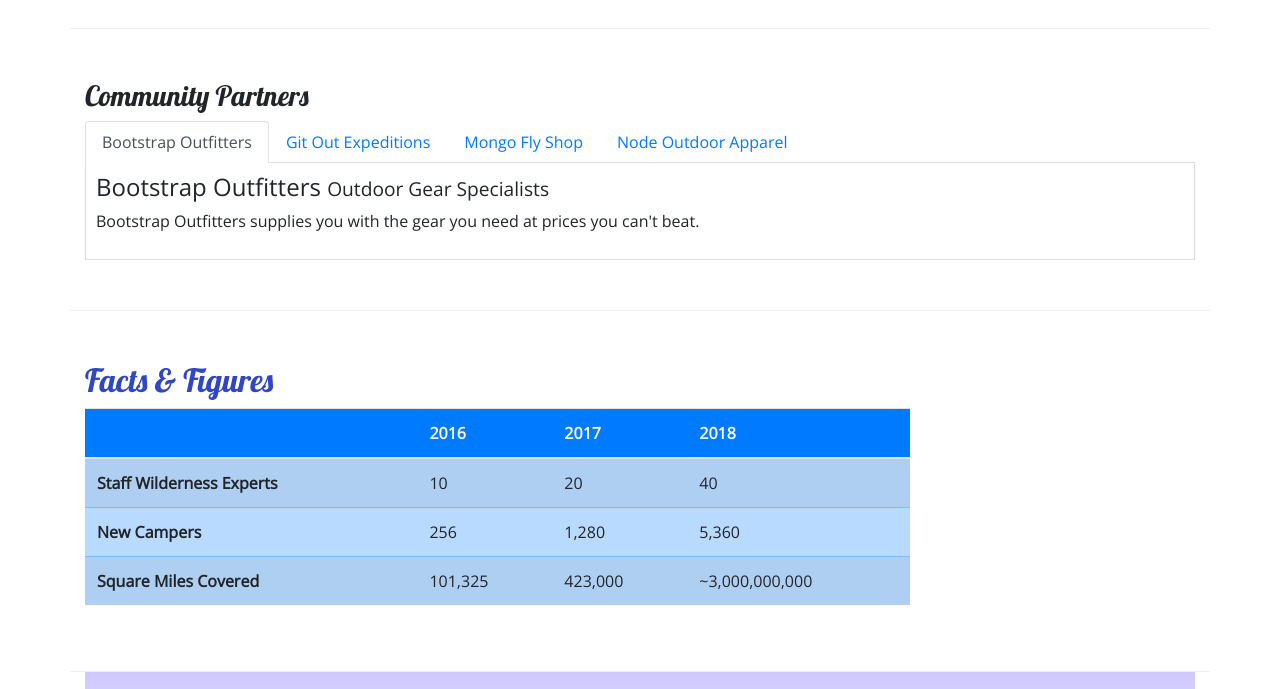
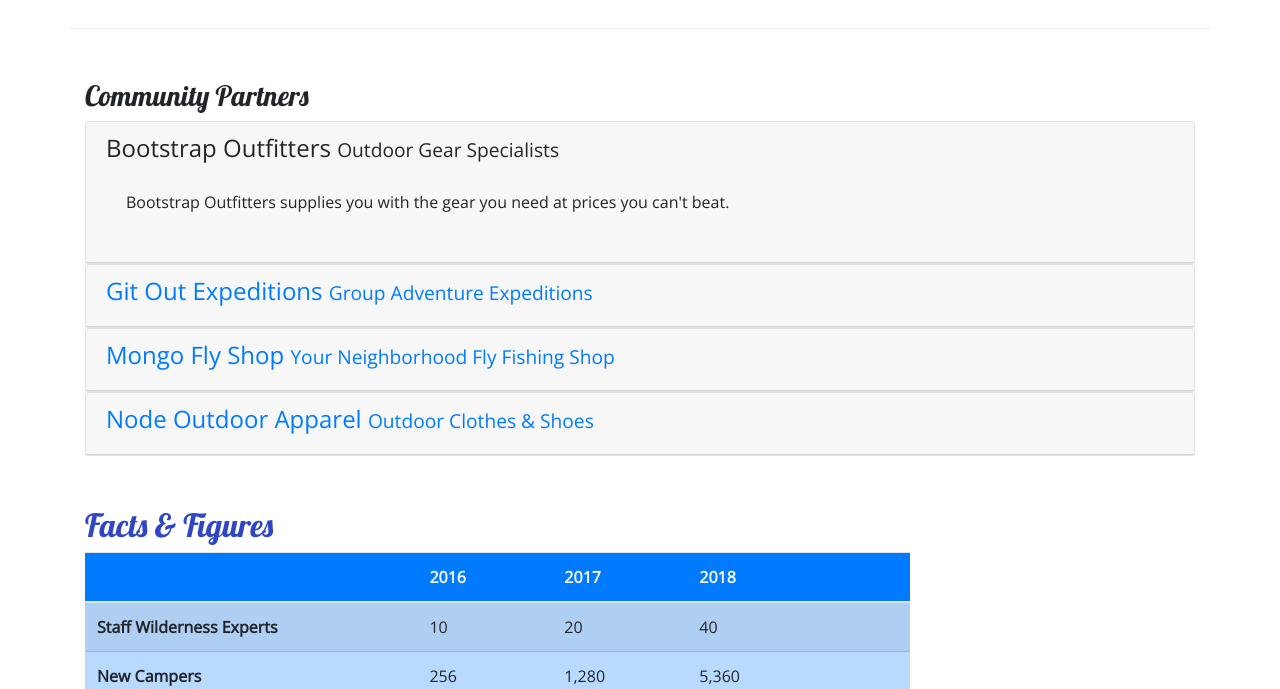
Before and after one commit to rixanne/nucamp, a website: page aboutus.html in a window 1280 px wide. Shown: the part 800-1489 px from the top of the page. Drawn offline with nearby package versions, Linux system fonts and the light colour scheme.

Commit message:
Accordion

```diff
--- a/aboutus.html
+++ b/aboutus.html
@@ -112,29 +112,59 @@
         <div class="row row-content">
             <div class="col">
                 <h3>Community Partners</h3>
-                <ul class="nav nav-tabs">
-                    <li class="nav-item"><a class="nav-link active" href="#bootstrap" role="tab" data-toggle="tab">Bootstrap Outfitters</a></li>
-                    <li class="nav-item"><a class="nav-link" href="#git" role="tab" data-toggle="tab">Git Out Expeditions</a></li>
-                    <li class="nav-item"><a class="nav-link" href="#mongo" role="tab" data-toggle="tab">Mongo Fly Shop</a></li>
-                    <li class="nav-item"><a class="nav-link" href="#node" role="tab" data-toggle="tab">Node Outdoor Apparel</a></li>
-                </ul>
-
-                <div class="tab-content">
-                    <div role="tabpanel" class="tab-pane fade show active" id="bootstrap">
-                        <h4>Bootstrap Outfitters <small>Outdoor Gear Specialists</small></h4>
+                <div id="accordion">
+                    <div class="card">
+                        <div role="tab" class="card-header">
+                            <h4>
+                                <a data-toggle="collapse" data-target="#bootstrap">
+                                    Bootstrap Outfitters <small>Outdoor Gear Specialists</small>
+                                </a>
+                            </h4>
+                            <div class="collapse show" id="bootstrap" data-parent="#accordion">
+                                <div class="card-body">
                                     <p class="d-none d-sm-block">Bootstrap Outfitters supplies you with the gear you need at prices you can't beat.</p>
                                 </div>
-                    <div role="tabpanel" class="tab-pane fade" id="git">
-                        <h4>Git Out Expeditions <small>Group Adventure Expeditions</small></h4>
+                            </div>
+                        </div>
+                    </div>
+                    <div class="card">
+                        <div role="tab" class="card-header">
+                            <h4>
+                                <a class="collapsed" data-toggle="collapse" data-target="#git">
+                                    Git Out Expeditions <small>Group Adventure Expeditions</small>
+                                </a>
+                            </h4>
+                            <div class="collapse" id="git" data-parent="#accordion">
+                                <div class="card-body">
                                     <p class="d-none d-sm-block">Join Git Out Expeditions to explore new horizons with a group of other adventurers!</p>
                                </div>
-                    <div role="tabpanel" class="tab-pane fade" id="mongo">
-                        <h4>Mongo Fly Shop <small>Your Neighborhood Fly Fishing Shop</small></h4>
+                            </div>
+                        </div>
+                    </div>
+                    <div class="card">
+                        <div role="tab" class="card-header">
+                            <h4>
+                                <a class="collapsed" data-toggle="collapse" data-target="#mongo">
+                                    Mongo Fly Shop <small>Your Neighborhood Fly Fishing Shop</small>
+                                </a>
+                            </h4>
+                            <div class="collapse" id="mongo" data-parent="#accordion">
+                                <div class="card-body">
                                     <p class="d-none d-sm-block">Need a new fishing pole, a tacklebox, or flies of all kinds? Stop by Mongo Fly Shop.</p>
                                 </div>
-                    <div role="tabpanel" class="tab-pane fade" id="node">
-                        <h4>Node Outdoor Apparel <small>Outdoor Clothes & Shoes</small></h4>
-                        <p>From polar fleeces to swimsuits, hiking boots to waders, a visit to Node will be sure to get you covered.</p>
+                            </div>
+                        </div>
+                    </div>
+                    <div class="card">
+                        <div role="tab" class="card-header">
+                            <h4>
+                                <a class="collapsed" data-toggle="collapse" data-target="#node">
+                                    Node Outdoor Apparel <small>Outdoor Clothes & Shoes</small>
+                                </a>
+                            </h4>
+                            <div class="collapse" id="node" data-parent="#accordion">
+                                <div class="card-body">
+                                    <p class="d-none d-sm-block">From polar fleeces to swimsuits, hiking boots to waders, a visit to Node will be sure to get you covered.</p>
                                 </div>
                             </div>
                         </div>
```
Lines whose indentation alone changed are shown as unchanged.
